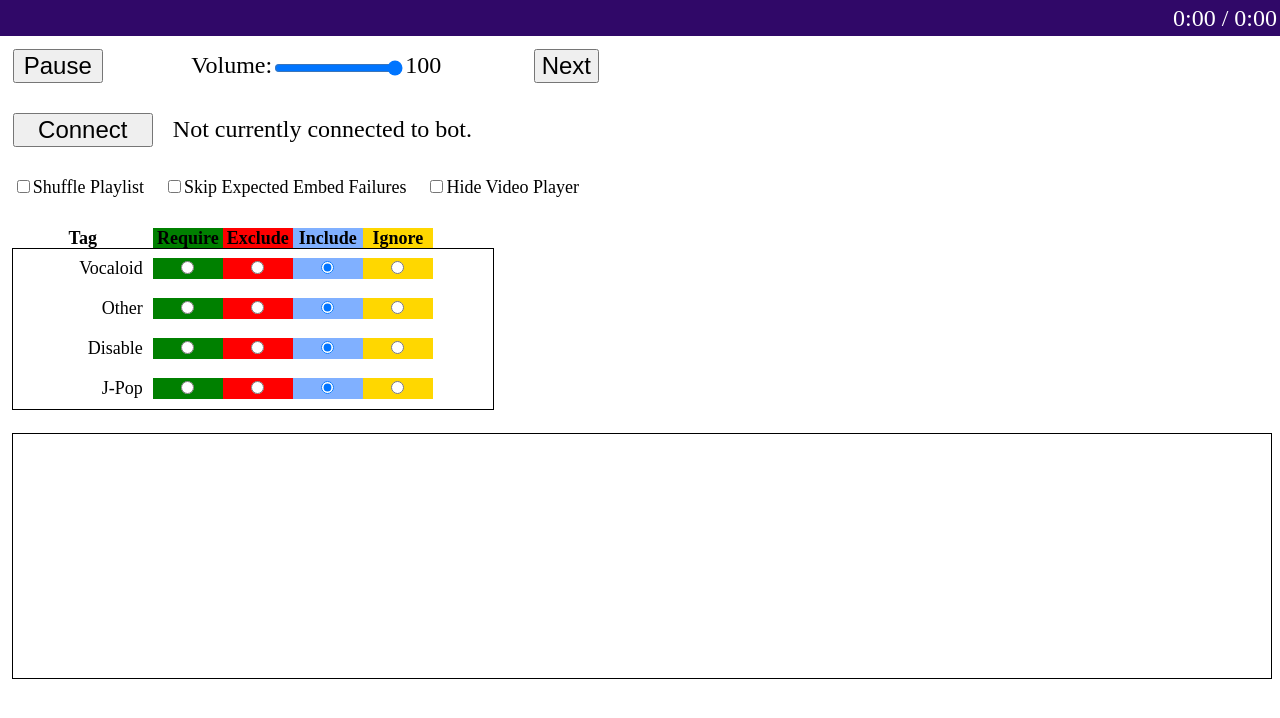
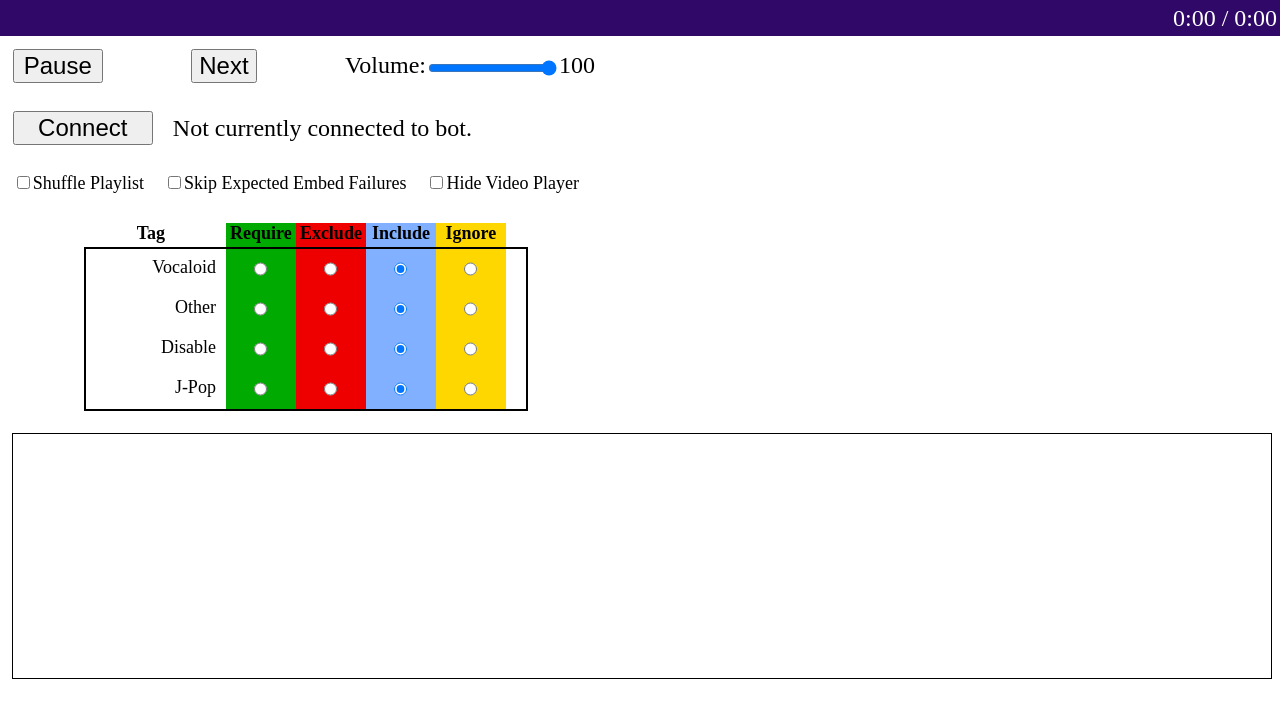
Before and after one commit to LumenTheFairy/youtube-playlist, a plain HTML site: page index.html in a window 1280 px wide. Drawn offline with Linux system fonts and the light colour scheme.

Commit message:
Improved and refactored tag table.

```diff
--- a/css/style.css
+++ b/css/style.css
@@ -101,88 +101,95 @@ button {
 	padding-right: 20px;
 }
 
-#tags-container {
+
+#tag-table {
 	font-size: 18px;
+	text-align: center;
+	display: flex;
+	flex-direction: column;
+	align-items: center;
 }
 
-.tag-table {
-	border-spacing: 0px;
+#tag-table label {
+	display: block;
+	text-align: center;
+	transition: .15s;
 }
 
-.tag-table th {
-	padding: 0px;
+#tag-table input[type="radio"] {
 	margin: 0px;
+	height: 100%;
+	height: 100%;
 }
 
-/* effectively hide the top row of the inner table*/
-#inner-tag-table th {
-	height: 0px;
+#tag-table label:first-child {
+	width: 130px;
+	padding-right: 10px;
 }
 
-.tag-table th:first-child {
-	width: 140px
+#tag-table label:not(:first-child) {
+	width: 70px
 }
 
-.tag-table th:not(:first-child) {
-	width: 70px
+.tag-table-header {
+	display: flex;
+	width: 440px;
+	height: 26px;
+	font-weight: bold;
+}
+
+.tag-table-row {
+	display: flex;
+	height: 40px;
+}
+
+#inner-tag-table label:first-child {
+	text-align: right;
+	padding-top: 8px;
 }
 
 
 #inner-tag-table {
-	width: 480px;
+	width: 440px;
 	height: 160px;
 	overflow-y: scroll;
-	outline: 1px solid black;
+	outline: 2px solid black;
 	margin-bottom: 0px;
 	padding-bottom: 0px;
 }
 
-.tag-table-row {
-	height: 40px;
-}
-
-/* This matches the first column (with the tag name) in the table*/
-.tag-table td:first-child {
-	text-align: right;
-	padding-right: 10px;
-}
-
-/* This matches the other columns (with the radio buttons) */
-.tag-table td:not(:first-child) {
-	padding: 0px;
-	margin: 0px;
-	height: 100%;
-}
-
-.tag-table label {
-	margin: 0px;
-	height: 100%;
-	display: block;
-	text-align: center;
-}
-
-.tag-table input[type="radio"] {
-	margin: 0px;
-	height: 100%;
-}
 
 
 /* background colors for the different tag options*/
 .tag-table-require {
-	background: green;
+	background: #00AA00;
+}
+#inner-tag-table .tag-table-require:hover {
+	background: #22FF44;
 }
 
 .tag-table-exclude {
-	background: red;
+	background: #EE0000;
+}
+#inner-tag-table .tag-table-exclude:hover {
+	background: #FF7788;
 }
 
 .tag-table-include {
 	background: #80B0FF;
 }
+#inner-tag-table .tag-table-include:hover {
+	background: #A0F0FF;
+}
 
 .tag-table-ignore {
 	background: gold;
 }
+#inner-tag-table .tag-table-ignore:hover {
+	background: #FFFF80;
+}
+
+
 
 
 #debug-log {
--- a/index.html
+++ b/index.html
@@ -20,8 +20,8 @@
     <div id="controls-container">
       <div id="playback-controls">
         <button type="button" id="play-pause">Pause</button>
+        <button type="button" id="next">Next</button>
         <span><span>Volume:</span><input id="volume-slider" type="range" min="1" max="100" value="100"><span id="volume-number">100</span></span>
-        <button type="button" id="next">Next</button>
         <!-- <button type="button" id="reload-songs">Reload Playlist</button> -->
       </div>
 
@@ -36,28 +36,16 @@
         <label><input id='cb-hide-player' type='checkbox'>Hide Video Player</label>
       </div>
 
-      <div id="tags-container">
-        <div>
-          <table class="tag-table">
-            <tr>
-              <th>Tag</th>
-              <th class="tag-table-require">Require</th>
-              <th class="tag-table-exclude">Exclude</th>
-              <th class="tag-table-include">Include</th>
-              <th class="tag-table-ignore">Ignore</th>
-            </tr>
-          </table>
+      <div id="tag-table">
+        <div class="tag-table-header">
+          <label>Tag</label>
+          <label class="tag-table-require">Require</label>
+          <label class="tag-table-exclude">Exclude</label>
+          <label class="tag-table-include">Include</label>
+          <label class="tag-table-ignore" >Ignore</label>
         </div>
         <div id="inner-tag-table">
-          <table id="tag-table" class="tag-table">
-            <tr>
-              <th></th>
-              <th class="tag-table-require"></th>
-              <th class="tag-table-exclude"></th>
-              <th class="tag-table-include"></th>
-              <th class="tag-table-ignore"></th>
-            </tr>
-          </table>
+
         </div>
       </div>
     </div>
@@ -74,15 +62,13 @@
 </body>
 
 <div id="templates" style="display: none;">
-  <table>
-    <tr id="tag-table-row-template" class="tag-table-row">
-      <td></td>
-      <td><label class="tag-table-require"><input type="radio" value="require"/></label></td>
-      <td><label class="tag-table-exclude"><input type="radio" value="exclude"/></label></td>
-      <td><label class="tag-table-include"><input type="radio" value="include"/></label></td>
-      <td><label class="tag-table-ignore" ><input type="radio" value="ignore"/></label></td>
-    </tr>
-  </table>
+  <div id="tag-table-row-template" class="tag-table-row">
+    <label class="tag-name"></label>
+    <label class="tag-table-require"><input type="radio" value="require"/></label>
+    <label class="tag-table-exclude"><input type="radio" value="exclude"/></label>
+    <label class="tag-table-include"><input type="radio" value="include"/></label>
+    <label class="tag-table-ignore" ><input type="radio" value="ignore"/></label>
+  </div>
 </div>
 
 </html>
--- a/js/setup_tags.js
+++ b/js/setup_tags.js
@@ -43,7 +43,7 @@ tag_data.should_play = function(song) {
 };
 
 let add_tag_row = function(tag_name) {
-  const table = document.getElementById('tag-table');
+  const table = document.getElementById('inner-tag-table');
   const template = document.getElementById('tag-table-row-template');
   const row = template.cloneNode(true); //pass true to do a deep copy
   row.id = 'tag-row-' + tag_name;
@@ -74,7 +74,7 @@ let add_tag_row = function(tag_name) {
     }
   };
 
-  row.getElementsByTagName('td')[0].innerHTML = tag_name;
+  row.getElementsByTagName('label')[0].innerHTML = tag_name;
   for( input of row.getElementsByTagName('input') ) {
     input.name = "tag-option-" + tag_name;
     input.onclick = onclick;
@@ -87,11 +87,8 @@ let add_tag_row = function(tag_name) {
 };
 
 let clear_table = function() {
-  const table = document.getElementById('tag-table');
-  //TODO: supposedly there is a faster way to do this?
-  for(let i = table.rows.length - 1; i > 0; i--) {
-    table.deleteRow(i);
-  }
+  const table = document.getElementById('inner-tag-table');
+  table.innerHTML = ""
 }
 
 return function() {
```
